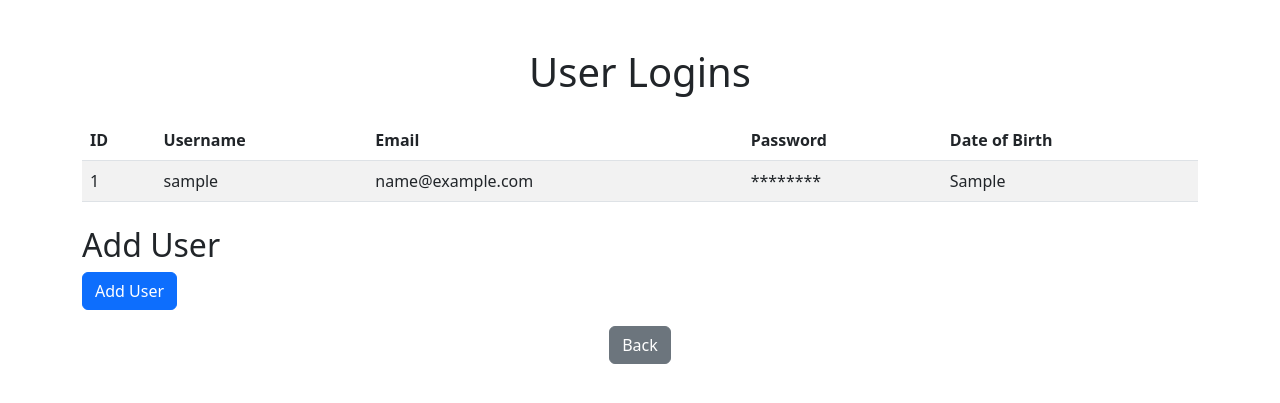
After one commit to Thennavan-Hex/Law-Web, a PHP site: page /view_logins.php in a window 1280 px wide. The commit adds this page. Shown: the top 403 px of the page. Run offline with PHP 8.4, Linux system fonts and the light colour scheme; tables that the repository leaves empty or names only in its code hold one stand-in row (values such as "Sample post").

Commit message:
admin page

```diff
--- a/login.php
+++ b/login.php
@@ -4,7 +4,7 @@
     <meta charset="UTF-8">
     <meta name="viewport" content="width=device-width, initial-scale=1.0">
     <title>Login</title>
-    <link rel="stylesheet" href="./assests/style.css">
+    <link rel="stylesheet" href="style.css">
 </head>
 <body>
     <div class="container d-flex justify-content-center">
--- a/signin.php
+++ b/signin.php
@@ -5,7 +5,7 @@
     <meta name="viewport" content="width=device-width, initial-scale=1.0">
     <title>Login</title>
     <link href="https://cdn.jsdelivr.net/npm/bootstrap@5.0.2/dist/css/bootstrap.min.css" rel="stylesheet" integrity="sha384-EVSTQN3/azprG1Anm3QDgpJLIm9Nao0Yz1ztcQTwFspd3yD65VohhpuuCOmLASjC" crossorigin="anonymous">
-    <link rel="stylesheet" href="./assests/style.css">
+    <link rel="stylesheet" href="style.css">
 </head>
 <body>
     <div class="container d-flex justify-content-center">
--- /dev/null
+++ b/view_logins.php
@@ -0,0 +1,120 @@
+<!DOCTYPE html>
+<html>
+<head>
+    <title>User Logins</title>
+    <!-- Add Bootstrap 5 CSS link -->
+    <link rel="stylesheet" href="https://cdn.jsdelivr.net/npm/bootstrap@5.3.0/dist/css/bootstrap.min.css">
+</head>
+<body>
+    <div class="container mt-5">
+        <h1 class="text-center mb-4">User Logins</h1>
+
+        <?php
+        $conn = new mysqli('localhost', 'root', '', 'law');
+        if ($conn->connect_error) {
+            die("Connection Failed");
+        }
+        function isEmptyOrSpaces($str)
+        {
+            return preg_match('/^\s*$/', $str);
+        }
+        if ($_SERVER['REQUEST_METHOD'] === 'POST') {
+            $username = $_POST['username'];
+            $email = $_POST['email'];
+            $password = $_POST['password'];
+            $dob = $_POST['dob'];
+            $rememberMe = isset($_POST['rememberMe']) ? 1 : 0;
+            if (!isEmptyOrSpaces($username) && !isEmptyOrSpaces($email) && !isEmptyOrSpaces($password) && !isEmptyOrSpaces($dob)) {
+                $hashedPassword = password_hash($password, PASSWORD_DEFAULT);
+                $stmt = $conn->prepare("INSERT INTO users (username, email, password, dob, remember_me) VALUES (?, ?, ?, ?, ?)");
+                $stmt->bind_param("sssss", $username, $email, $hashedPassword, $dob, $rememberMe);
+                if ($stmt->execute()) {
+                    echo '<div class="alert alert-success" role="alert">User added successfully.</div>';
+                } else {
+                    echo '<div class="alert alert-danger" role="alert">Error: ' . $stmt->error . '</div>';
+                }
+
+                $stmt->close();
+            } else {
+                echo '<div class="alert alert-danger" role="alert">Please fill all required fields.</div>';
+            }
+        }
+        $sql = "SELECT * FROM users";
+        $result = $conn->query($sql);
+        $conn->close();
+        ?>
+        <table class="table table-striped">
+            <thead>
+                <tr>
+                    <th>ID</th>
+                    <th>Username</th>
+                    <th>Email</th>
+                    <th>Password</th>
+                    <th>Date of Birth</th>
+                </tr>
+            </thead>
+            <tbody>
+                <?php
+                if ($result->num_rows > 0) {
+                    while ($row = $result->fetch_assoc()) {
+                        echo "<tr>";
+                        echo "<td>" . $row['id'] . "</td>";
+                        echo "<td>" . $row['username'] . "</td>";
+                        echo "<td>" . $row['email'] . "</td>";
+                        echo "<td>********</td>";
+                        echo "<td>" . $row['dob'] . "</td>";
+                        echo "</tr>";
+                    }
+                } else {
+                    echo "<tr><td colspan='5'>No users found</td></tr>";
+                }
+                ?>
+            </tbody>
+        </table>
+        <h2 class="mt-4">Add User</h2>
+        <div class="mb-3">
+            <button class="btn btn-primary" onclick="toggleAddUserForm()">Add User</button>
+        </div>
+        <div id="addUserFormContainer" style="display: none;">
+            <form action="<?php echo htmlspecialchars($_SERVER["PHP_SELF"]); ?>" method="post">
+                <div class="mb-3">
+                    <label for="username" class="form-label">Username:</label>
+                    <input type="text" class="form-control" id="username" name="username" required>
+                </div>
+                <div class="mb-3">
+                    <label for="email" class="form-label">Email:</label>
+                    <input type="email" class="form-control" id="email" name="email" required>
+                </div>
+                <div class="mb-3">
+                    <label for="password" class="form-label">Password:</label>
+                    <input type="password" class="form-control" id="password" name="password" required>
+                </div>
+                <div class="mb-3">
+                    <label for="dob" class="form-label">Date of Birth:</label>
+                    <input type="date" class="form-control" id="dob" name="dob" required>
+                </div>
+                <div class="form-check mb-3">
+                    <input type="checkbox" class="form-check-input" id="rememberMe" name="rememberMe">
+                    <label class="form-check-label" for="rememberMe">Remember Me</label>
+                </div>
+                <button type="submit" class="btn btn-primary">Add User</button>
+            </form>
+        </div>
+
+        <div class="text-center mt-3">
+            <a href="admin.php" class="btn btn-secondary">Back</a>
+        </div>
+    </div>
+    <script src="https://cdn.jsdelivr.net/npm/bootstrap@5.3.0/dist/js/bootstrap.bundle.min.js"></script>
+    <script>
+        function toggleAddUserForm() {
+            var formContainer = document.getElementById("addUserFormContainer");
+            if (formContainer.style.display === "none") {
+                formContainer.style.display = "block";
+            } else {
+                formContainer.style.display = "none";
+            }
+        }
+    </script>
+</body>
+</html>
```
Also changed, not shown: admin_dashboard.php (+54 -9 lines), viewcount.php (added, +25 -0 lines).
